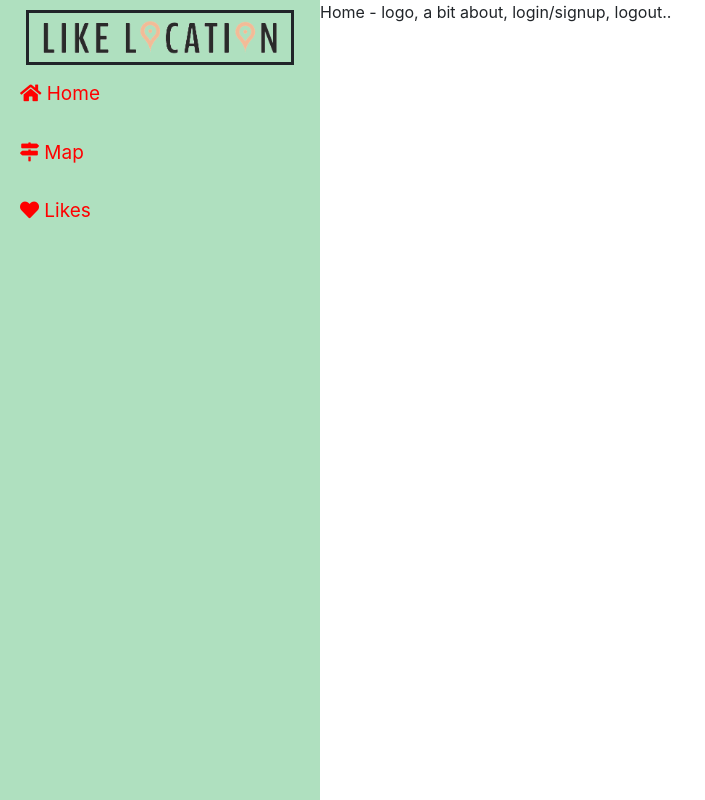
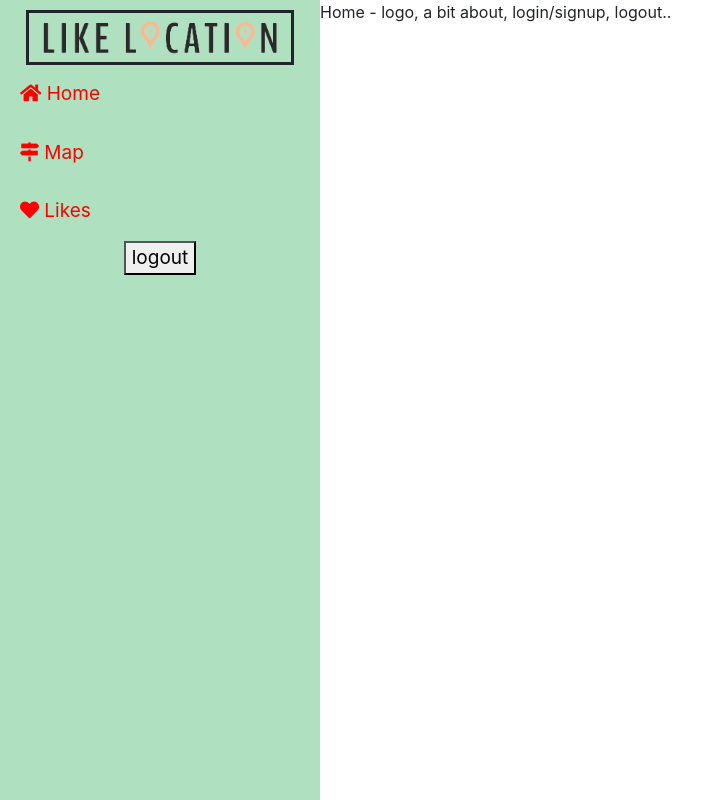
Before and after one commit to rheal3/likelocation, a React (Create React App) app: page / in a window 1280 px wide. Shown: the whole page, without its empty margins (0-705 px from the left). Built offline with nearby package versions, Linux system fonts and the light colour scheme; no server answers; sample sign-in values are in the browser's storage; what google-maps would draw is missing.

Commit message:
fixed bug, added logout button

```diff
--- a/src/App.js
+++ b/src/App.js
@@ -13,6 +13,8 @@ import { useDispatch } from 'react-redux'
 import getLikes from './Likes/api'
 import { useEffect } from 'react'
 import { useRequireLogin } from './hooks'
+import { useHistory } from 'react-router-dom';
+
 
 const NavBarContainer = styled.div`
   background: #afe0bf;
@@ -57,13 +59,23 @@ NavItem.propTypes = {
     icon: PropTypes.string
 }
 
-const NavBar = () =>
+
+const NavBar = () => {
+    const history = useHistory()
+    const logout = () => {
+        localStorage.removeItem('token')
+        history.push('/login')
+    }
+    return (
         <NavBarContainer>
             <img src={logo} alt="" />
             <NavItem path="/" title="Home" icon="home"/>
             <NavItem path="/map" title="Map" icon="map-signs"/>
             <NavItem path="/likes" title="Likes" icon="heart"/>
+            <button onClick={logout}>logout</button>
         </NavBarContainer>
+    )
+}
 
 
 const ContentContainer = styled.div`
@@ -108,6 +120,7 @@ const ContentRoute = () => {
 function App() {
     const dispatch = useDispatch()
 
+
     useEffect(() => {
         dispatch(getAllLikes())
     })
--- a/src/Login/Page.js
+++ b/src/Login/Page.js
@@ -78,6 +78,7 @@ const LoginPage = () => {
             if (res.data) {
                 localStorage.setItem('token', res.data.accessToken)
                 history.push('/')
+                // TODO get allLikes
             }
         })
     }
--- a/src/Map/Page.js
+++ b/src/Map/Page.js
@@ -159,7 +159,6 @@ const MapPage = () => {
                         currentInfoWindow.setContent(contentString)
                         currentInfoWindow.open(map, marker)
                     })
-
                     allLikes.forEach(({pageid}) => {
                         if (marker['pageid'] === Number(pageid)) {
                             marker['icon']['url'] = likedCircleImg
--- a/src/SignUp/Page.js
+++ b/src/SignUp/Page.js
@@ -75,7 +75,7 @@ const SignUpPage = () => {
     const {email, password, password2} = signupState
     const history = useHistory()
     const submitSignup = () => {
-        postToSignup(signupState).then(setSignupValues(initialState)).then(() => history.push('/'))
+        postToSignup(signupState).then(setSignupValues(initialState)).then(() => history.push('/login'))
     }
 
     const checkPasswordsMatch = (event) => {
```
Lines whose indentation alone changed are shown as unchanged.
